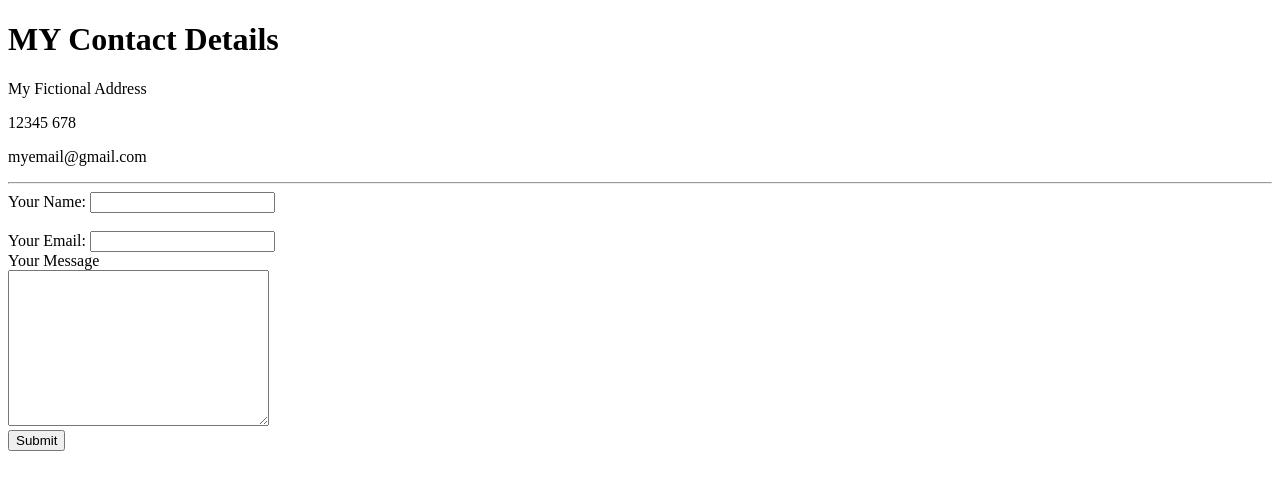
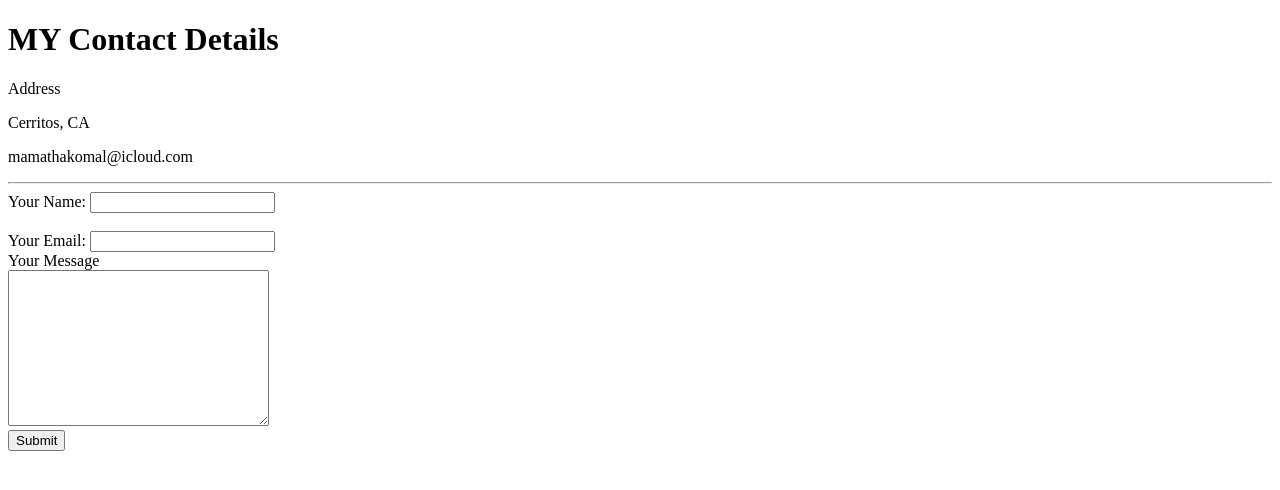
Before and after one commit to Mamathakomal/cv, a plain HTML site: page Contacts.html in a window 1280 px wide. Drawn offline with Linux system fonts and the light colour scheme.

Commit message:
Update Contacts.html

```diff
--- a/Contacts.html
+++ b/Contacts.html
@@ -7,17 +7,17 @@
   <body>
   <h1> MY Contact Details</h1>
   <p>
-    My Fictional Address
+    Address
   </p>
   <p>
-    12345 678
+    Cerritos, CA
   </p>
   <p>
-    myemail@gmail.com
+    mamathakomal@icloud.com
   </p>
   <hr />
 
-  <form action="mail:nmkomal8@gmail.com" method="post" enctype="text/plain">
+  <form action="mail:mamathakomal@icloud.com" method="post" enctype="text/plain">
   <label>Your Name:</label>
   <input type="text" name="Your Name" value="">
   <br>
```
